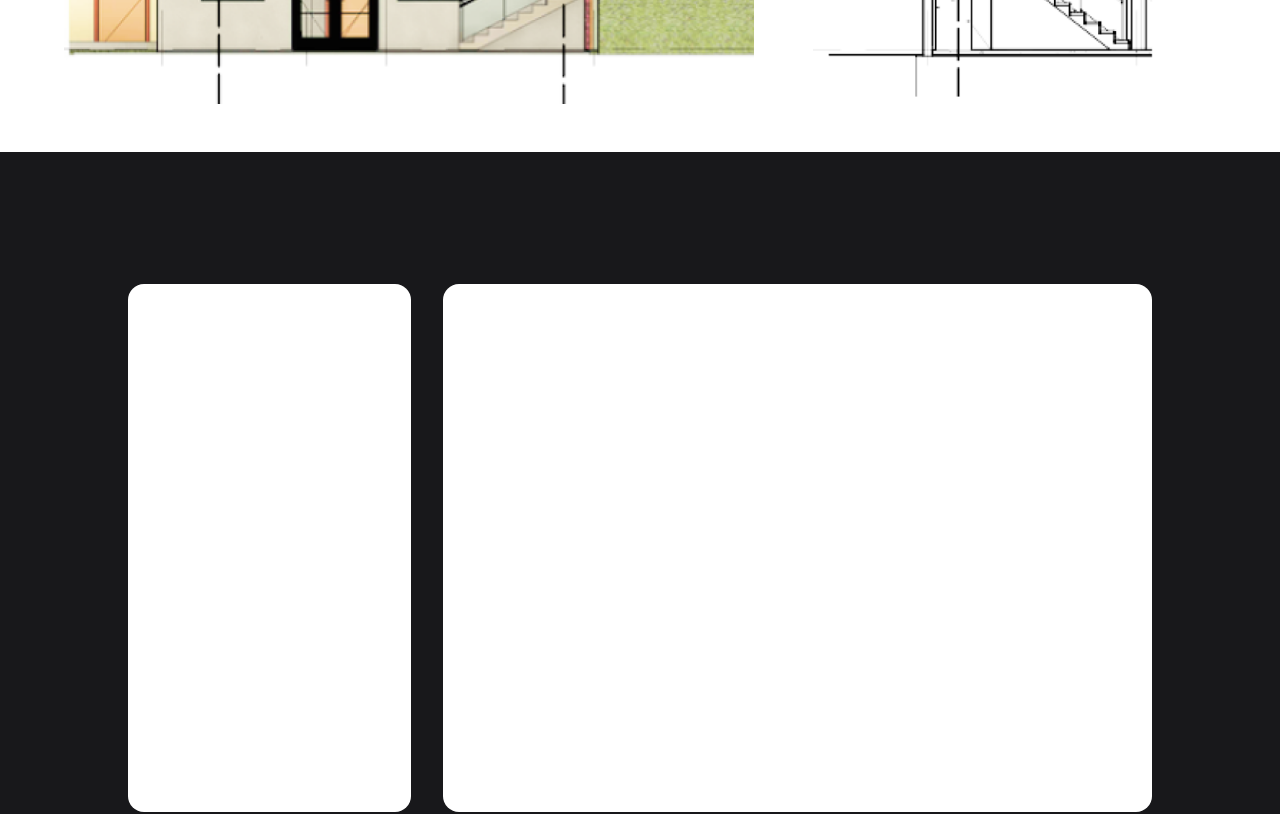
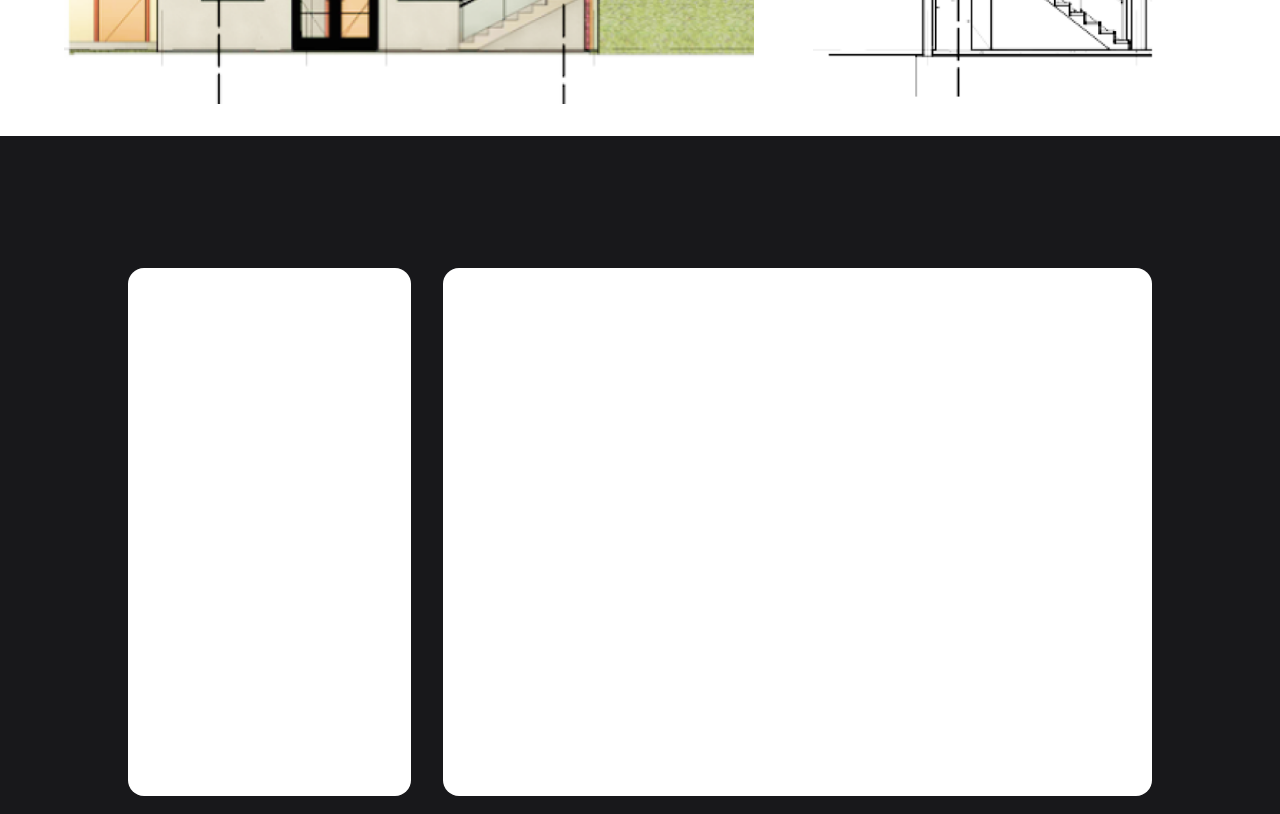
Before and after one commit to liz-garcia/architect-portfolio, a React (Vite) app in the folder client/: page / in a window 1280 px wide. Shown: the part 2280-3094 px from the top of the page. Built offline with nearby package versions, Linux system fonts and the light colour scheme; a web font is replaced by a local one.

Commit message:
Modified mt for contcat section.

```diff
--- a/client/src/pages/Home/ContactSection.jsx
+++ b/client/src/pages/Home/ContactSection.jsx
@@ -3,7 +3,7 @@ const ContactSection = () => {
     <>
       <section
         id="contact"
-        className="mt-8 flex h-screen items-center border-b-8 border-lime-200 bg-zinc-900 h-1260-w-1024:h-[40vh]"
+        className="mt-4 flex h-screen items-center border-b-8 border-lime-200 bg-zinc-900 h-1260-w-1024:h-[40vh]"
       >
         <div className="mx-auto my-auto flex flex-col place-content-stretch gap-8 lg:gap-6 portrait:h-5/6 portrait:w-4/6 landscape:h-4/6 landscape:w-4/5 landscape:flex-row">
           <div className="basis-1/2 rounded-2xl bg-white landscape:basis-2/5"></div>
```
